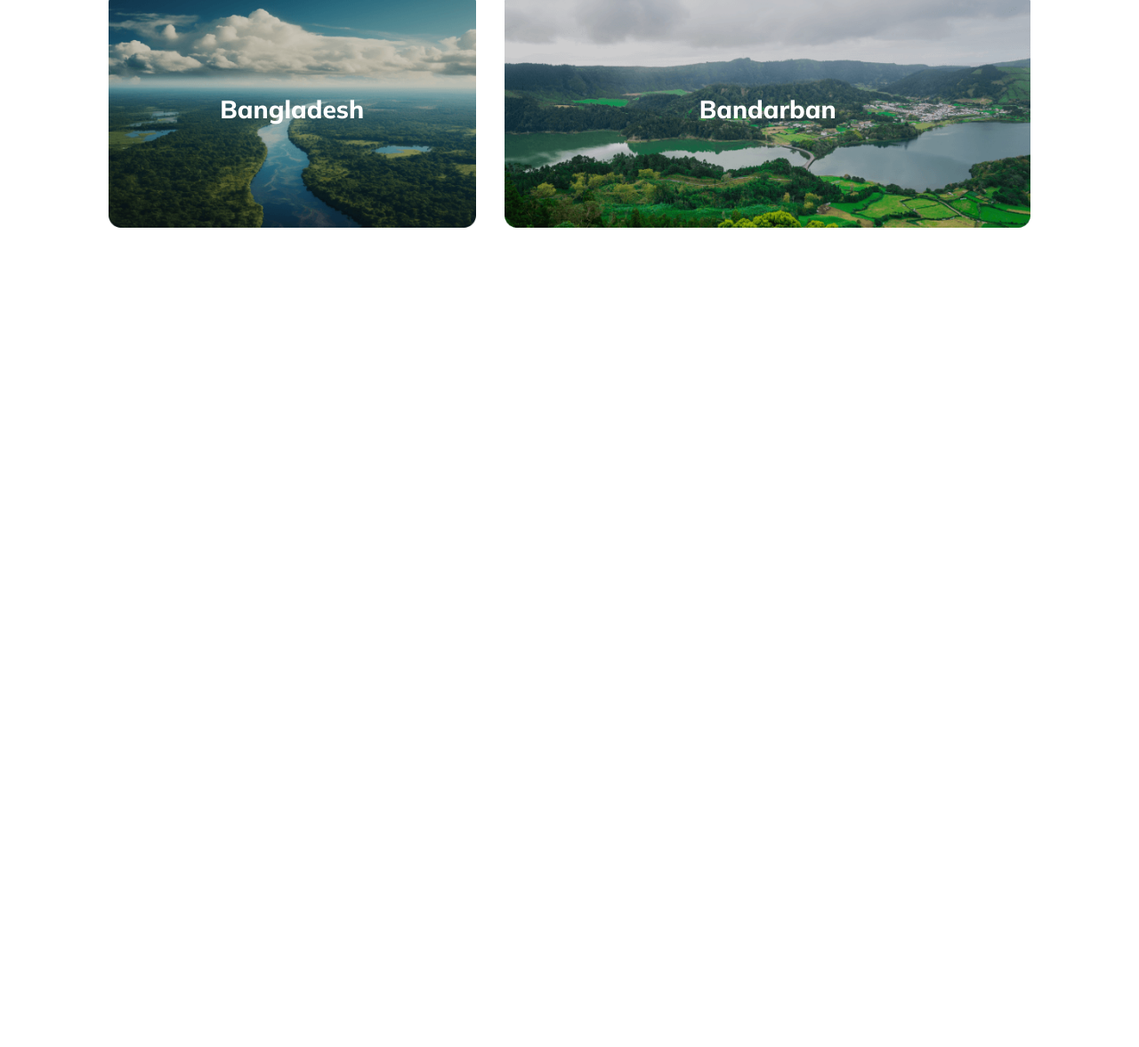
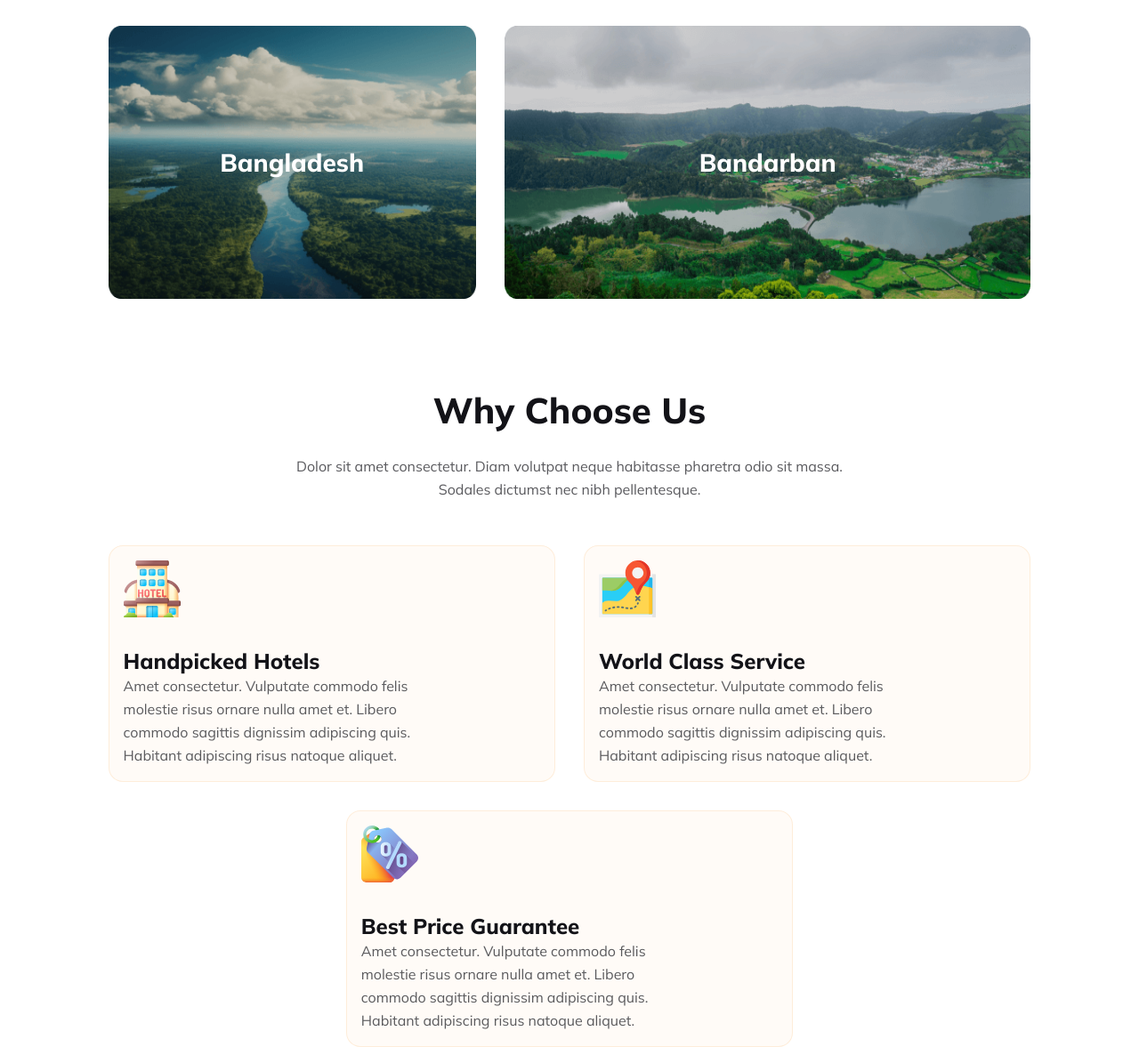
Before and after one commit to AnasCoding1986/explore-with-anas, a plain HTML site: page index.html in a window 1280 px wide. Shown: the part 2240-3417 px from the top of the page at 89% size. Before the commit the page ends 2500 px from the top, so only its background shows below. Drawn offline with Linux system fonts and the light colour scheme.

Commit message:
why chose us

```diff
--- a/assets/css/responsive.css
+++ b/assets/css/responsive.css
@@ -89,11 +89,6 @@
     }
 
      /* ==============chose your destination============== */
-     .choose-your-destination{
-    }
-    .choose-your-destination h4{
-
-    }
     .choose-your-destination p{
         margin: 15px 30px;
     }
@@ -110,6 +105,23 @@
         width: 100%;
         height: 100%;
     }
+
+    /* ==============why choose us============== */
+    .why-choose-us .why-choose-us-items{
+        display: flex;
+        flex-direction: column;
+        gap: 20px;
+    }
+    .why-choose-us .why-choose-us-items .why-choose-us-item .why-choose-us-item-title{
+        font-size: 20px;
+        margin-top: 20px;
+    }
+    .why-choose-us .why-choose-us-items .why-choose-us-item .why-choose-us-item-description{
+        font-size: 13px;
+        max-width: 90%;
+    }
+
+
 }
 
 
--- a/assets/css/style.css
+++ b/assets/css/style.css
@@ -52,9 +52,6 @@ section{
     justify-content: flex-start;
     align-items: center;
 }
-.nav-bar .nav-logo .nav-logo-image{
-
-}
 .nav-bar .nav-logo .nav-logo-image img{
     width: 100%;
 }
@@ -66,9 +63,6 @@ section{
 }
 .nav-bar .nav-logo .nav-logo-title span{
     color: var(--primary);
-}
-.nav-bar .nav-menu{
-
 }
 .nav-bar .nav-menu ul{
     display: flex;
@@ -87,9 +81,6 @@ section{
 }
 .header{
     position: relative;
-}
-.header .hamberger{
-
 }
 .header .hamberger .hamberger-menu{
     position: absolute;
@@ -154,9 +145,6 @@ section{
 .our-popular-tours .our-popular-tours-description{
     width: 49%;
 }
-.our-popular-tours .our-popular-tours-description h4{
-
-}
 .our-popular-tours .our-popular-tours-description p{
     margin: 20px 0px;
 }
@@ -183,22 +171,19 @@ section{
 .choose-your-destination{
     text-align: center;
 }
-.choose-your-destination h4{
-
-}
 .choose-your-destination p{
     margin: 25px 50px;
 }
 .choose-your-destination .choose-your-destination-items{
     display: grid;
     grid-template-columns: repeat(12, 1fr);
-    grid-template-rows: repeat(3, auto);
+    grid-template-rows: repeat(3, 1fr);
     gap: 2rem;
 }
 .choose-your-destination .choose-your-destination-items .detination-common-class{
     position: relative;
-    /* width: 100%;
-    height: 100%; */
+    width: 100%;
+    height: 100%;
 }
 .choose-your-destination .choose-your-destination-items .detination-common-class .choose-your-destination-item-title{
     position: absolute;
@@ -208,8 +193,6 @@ section{
     color: #FFF;
     font-size: 28px;
     font-weight: 800;
-    /* width: 100%;
-    height: 100%; */
 }
 .choose-your-destination .choose-your-destination-items .detination-common-class img{
     width: 100%;
@@ -236,3 +219,55 @@ section{
 .choose-your-destination .choose-your-destination-items .choose-your-destination-item-7{
     grid-column: 6/ span 7;
 }
+
+/* ==============Why chooose us css============== */
+.why-choose-us{
+
+}
+.why-choose-us h4{
+    text-align: center;
+}
+.why-choose-us > p{
+    text-align: center;
+    margin: 25px 0px 50px 0px;
+}
+.why-choose-us .why-choose-us-items{
+    display: grid;
+    grid-template-columns: repeat(12, 1fr);
+    grid-template-rows: repeat(2, auto);
+    gap: 2rem;
+}
+.why-choose-us .why-choose-us-items .why-choose-us-item{
+    border-radius: 16px;
+    border: 1px solid rgba(251, 181, 99, 0.20);
+    background: rgba(251, 181, 99, 0.05);
+    padding: 1rem;
+}
+.why-choose-us .why-choose-us-items .why-choose-us-item-1{
+    grid-column: 1/span 6;
+}
+.why-choose-us .why-choose-us-items .why-choose-us-item-2{
+    grid-column: 7/span 6;
+}
+.why-choose-us .why-choose-us-items .why-choose-us-item-3{
+    grid-column: 4/span 6;
+}
+.why-choose-us .why-choose-us-items .why-choose-us-item .why-choose-us-item-image{
+
+}
+.why-choose-us .why-choose-us-items .why-choose-us-item .why-choose-us-item-image img{
+
+}
+.why-choose-us .why-choose-us-items .why-choose-us-item .why-choose-us-item-title{
+    color: #131318;
+    font-size: 24px;
+    font-weight: 800;
+    margin-top: 30px;
+}
+.why-choose-us .why-choose-us-items .why-choose-us-item .why-choose-us-item-description{
+    color: #5A5A5D;
+    font-size: 16px;
+    font-weight: 400;
+    line-height: 26px;
+    max-width: 70%;
+}
--- a/index.html
+++ b/index.html
@@ -172,6 +172,41 @@
                 </div>
             </div>
         </section>
+        <section>
+            <div class="container">
+                <div class="why-choose-us">
+                    <h4 class="section-title">
+                        Why Choose Us
+                    </h4>
+                    <p class="section-description">
+                        Dolor sit amet consectetur. Diam volutpat neque habitasse pharetra odio sit massa. <br> Sodales dictumst nec nibh pellentesque.
+                    </p>
+                    <div class="why-choose-us-items">
+                        <div class="why-choose-us-item-1 why-choose-us-item">
+                            <div class="why-choose-us-item-image">
+                                <img src="assets/Images/hotel 1.svg" alt="">
+                            </div>
+                            <h5 class="why-choose-us-item-title">Handpicked Hotels</h5>
+                            <p class="why-choose-us-item-description">Amet consectetur. Vulputate commodo felis molestie risus  ornare nulla amet et. Libero commodo sagittis dignissim adipiscing quis. Habitant adipiscing risus natoque aliquet. </p>
+                        </div>
+                        <div class="why-choose-us-item-2 why-choose-us-item">
+                            <div class="why-choose-us-item-image">
+                                <img src="assets/Images/map 1.svg" alt="">
+                            </div>
+                            <h5 class="why-choose-us-item-title">World Class Service</h5>
+                            <p class="why-choose-us-item-description">Amet consectetur. Vulputate commodo felis molestie risus  ornare nulla amet et. Libero commodo sagittis dignissim adipiscing quis. Habitant adipiscing risus natoque aliquet. </p>
+                        </div>
+                        <div class="why-choose-us-item-3 why-choose-us-item">
+                            <div class="why-choose-us-item-image">
+                                <img src="assets/Images/price-tag 1.svg" alt="">
+                            </div>
+                            <h5 class="why-choose-us-item-title">Best Price Guarantee</h5>
+                            <p class="why-choose-us-item-description">Amet consectetur. Vulputate commodo felis molestie risus  ornare nulla amet et. Libero commodo sagittis dignissim adipiscing quis. Habitant adipiscing risus natoque aliquet. </p>
+                        </div>
+                    </div>
+                </div>
+            </div>
+        </section>
 
     </main>
 
```
Also changed, not shown: assets/Images/hotel 1.svg (added), assets/Images/map 1.svg (added), assets/Images/price-tag 1.svg (added).
